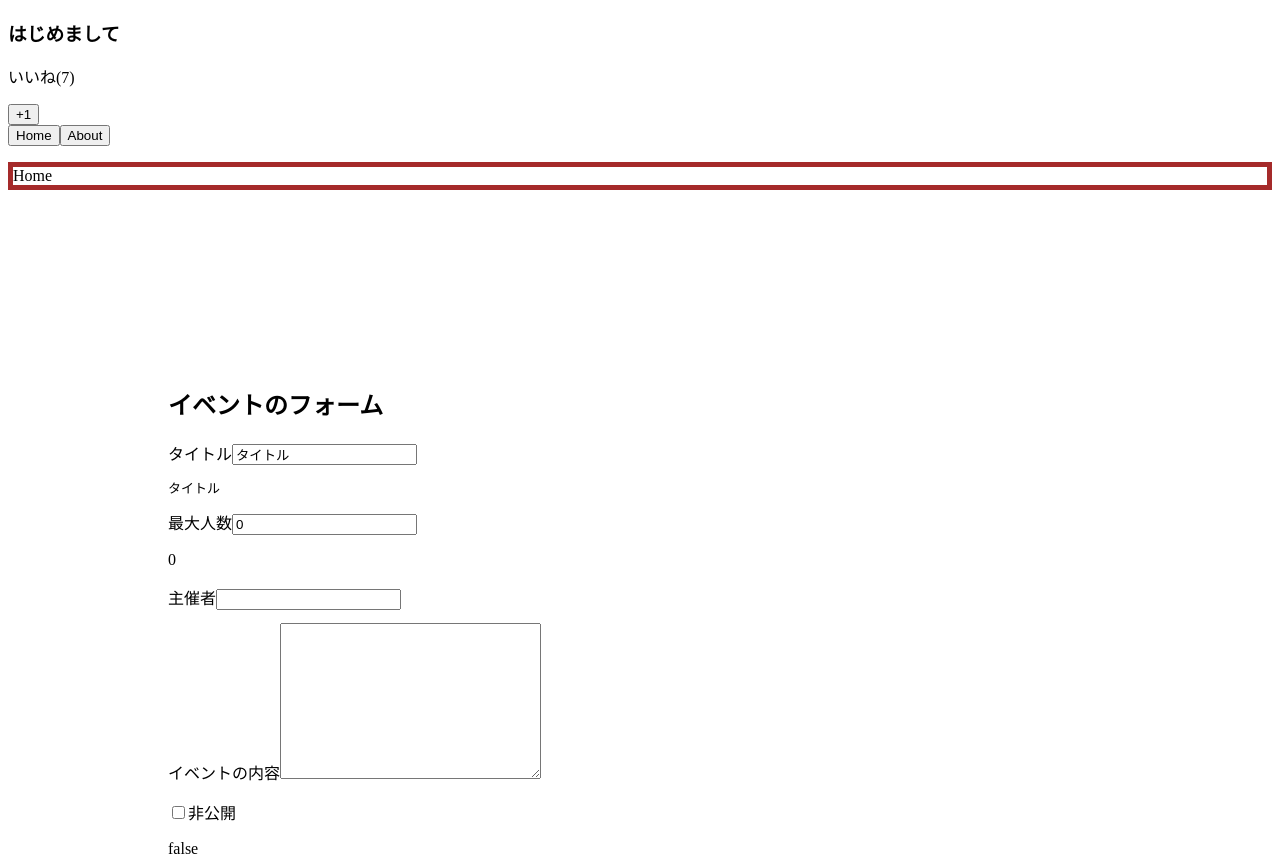
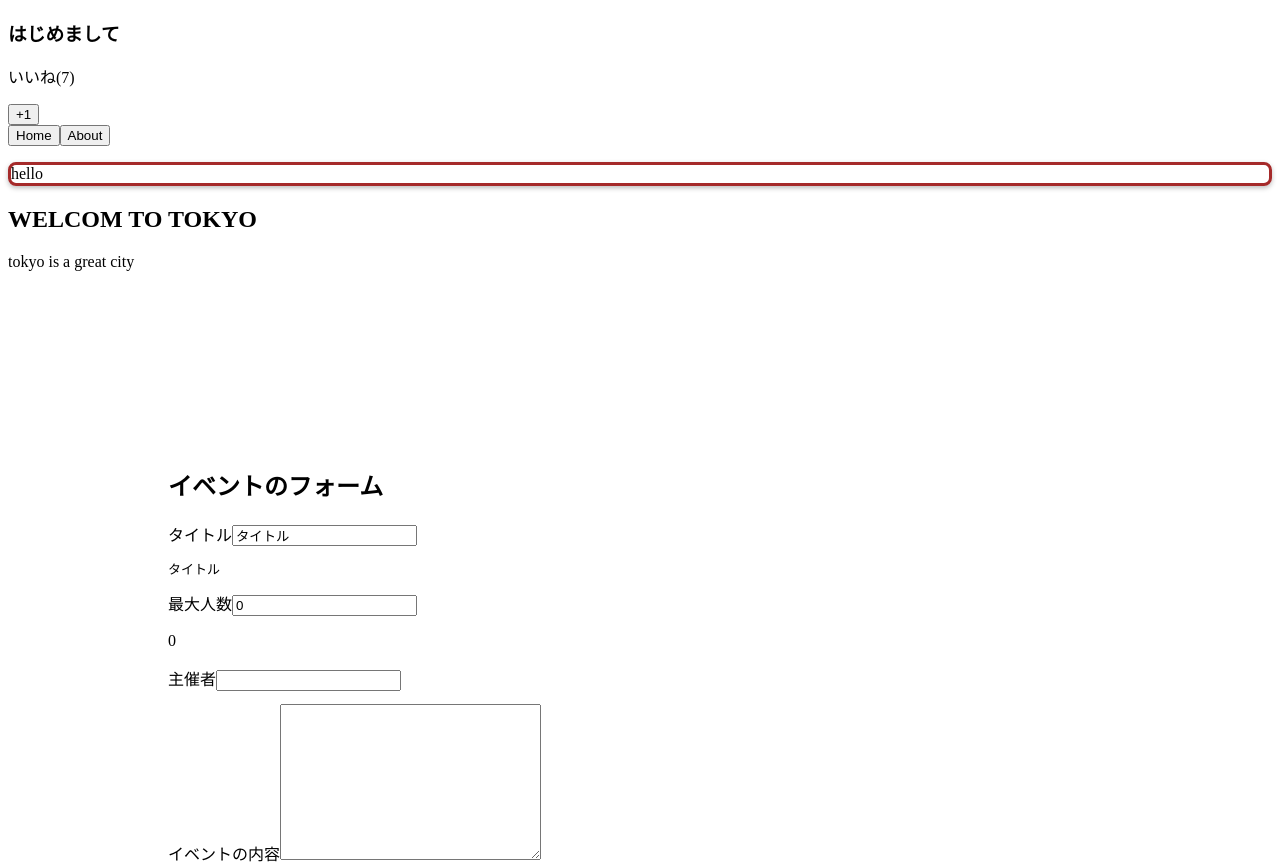
Before and after one commit to a-yoshiyuki/Vue-CLI_Lesson, a Vue app: page / in a window 1280 px wide. Shown: the top 864 px of the page. Built offline with nearby package versions, Linux system fonts and the light colour scheme.

Commit message:
Lesson-149

```diff
--- a/src/components/Home.vue
+++ b/src/components/Home.vue
@@ -1,3 +1,37 @@
 <template>
-  <p v-border="{width: '5px', color: 'brown'}">Home</p>
+  <div>
+    <p v-border:solid.round.shadow="{width: '3px', color: 'brown'}">{{tmpData}}</p>
+    <h2>{{ title | lowerCase | upperCase }}</h2>
+    <p>{{subTitle | upperCase | lowerCase }}</p>
+  </div>
 </template>
+
+<script type="text/javascript" src="">
+export default {
+  data () {
+    return {
+      tmpData: "hello",
+      title: "Welcom to Tokyo",
+      subTitle: "Tokyo is a great city"
+    };
+  },
+  filters: {
+    lowerCase(value) {
+      return value.toLowerCase();
+    }
+  },
+  directives: {
+    border (el, binding) {
+      el.style.borderWidth = binding.value.width;
+      el.style.borderColor = binding.value.color;
+      el.style.borderStyle = binding.arg;
+      if (binding.modifiers.round) {
+        el.style.borderRadius = "0.5rem";
+      }
+      if (binding.modifiers.shadow) {
+        el.style.boxShadow = "0 2px 5px rgba(0, 0, 0, 0.26)";
+      }
+    }
+  }
+}
+</script>
--- a/src/main.js
+++ b/src/main.js
@@ -4,10 +4,8 @@ import LikeNumber from './components/LikeNumber.vue';
 
 Vue.config.productionTip = false;
 Vue.component('LikeNumber', LikeNumber);
-Vue.directive("border", function(el, binding) {
-  el.style.border = "solid black 2px";
-  el.style.borderWidth = binding.value.width;
-  el.style.borderColor = binding.value.color;
+Vue.filter("upperCase", function(value){
+  return value.toUpperCase();
 });
 
 new Vue({
```
